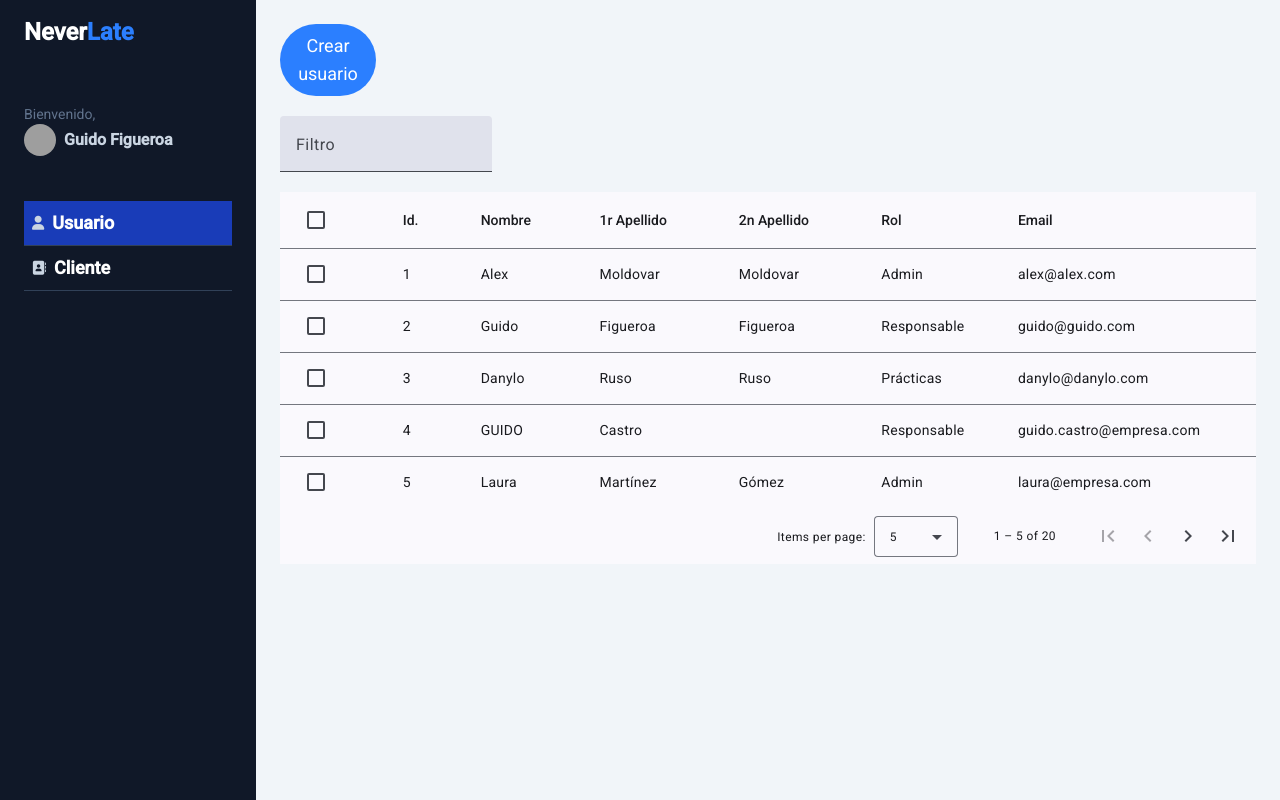
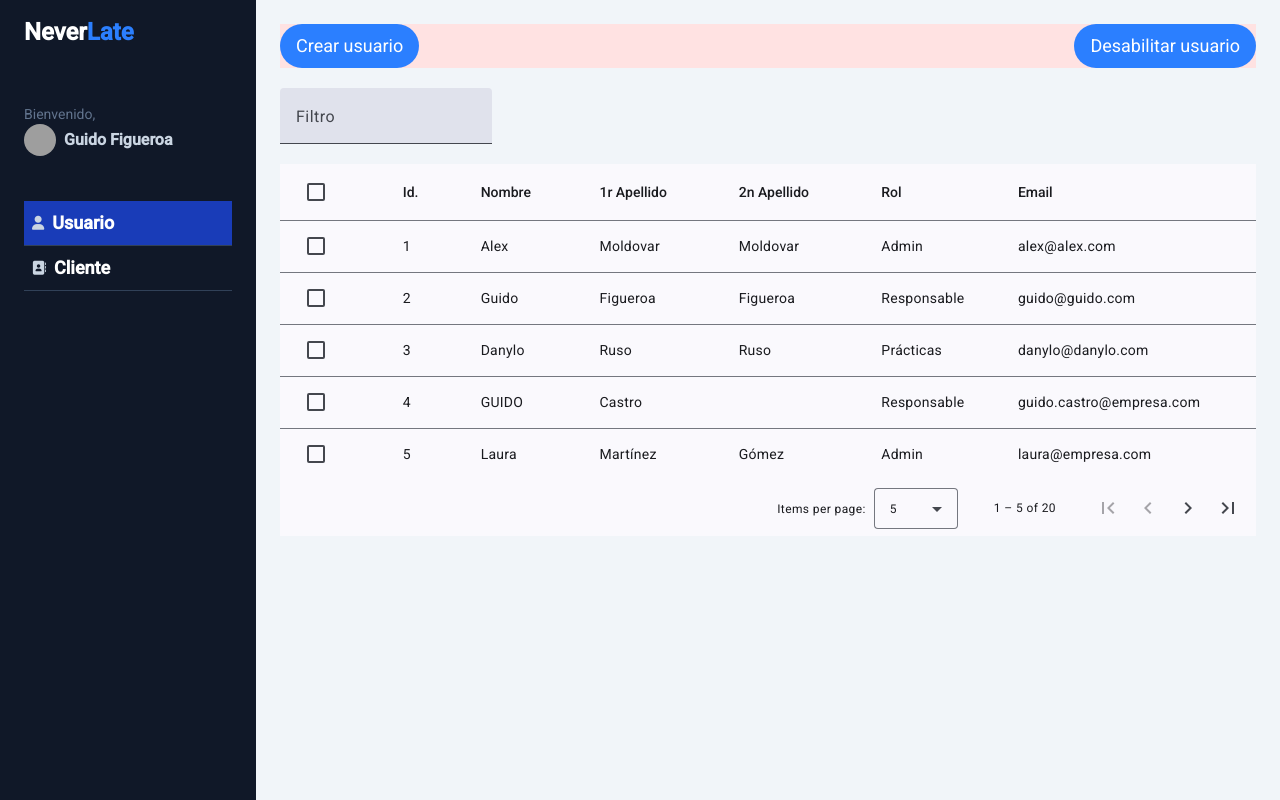
Before and after one commit to GuidoFC/NeverLate, an Angular app: page /dashboard/user in a window 1280 px wide. Built offline with nearby package versions, Linux system fonts and the light colour scheme; grey boxes are pictures that could not be loaded.

Commit message:
añado nuevo boton para deshabilitar usuario

```diff
--- a/src/app/dashboard/components/users-table/users-table.component.html
+++ b/src/app/dashboard/components/users-table/users-table.component.html
@@ -1,8 +1,16 @@
 <div class="flex flex-col">
-  <action-button
-    [title]="'Crear usuario'"
-    (enviarSenal)="openDialog()">
-  </action-button>
+  <div class="bg-red-100 flex justify-between">
+
+    <action-button
+      [title]="'Crear usuario'"
+      (enviarSenal)="openDialog()">
+    </action-button>
+
+    <action-button
+      [title]="'Desabilitar usuario'"
+      (enviarSenal)="openDialog()">
+    </action-button>
+  </div>
 
 
   <div class="mt-5">
--- a/src/app/shared/ui/action-button/action-button.html
+++ b/src/app/shared/ui/action-button/action-button.html
@@ -1,4 +1,4 @@
 <button
-  class="w-24 bg-blue-500 hover:bg-blue-700 text-white text-lg py-2 px-4 rounded-full"
+  class="w-auto bg-blue-500 hover:bg-blue-700 text-white text-lg py-2 px-4 rounded-full"
   (click)="onClick()"> {{ title() }}
 </button>
```
